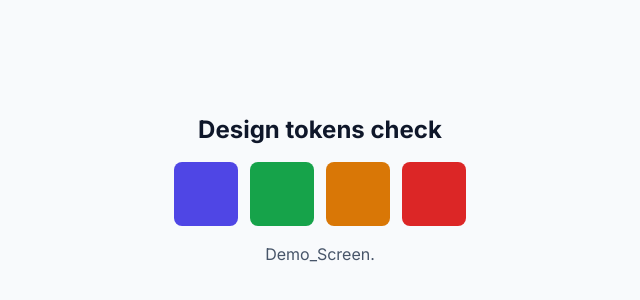
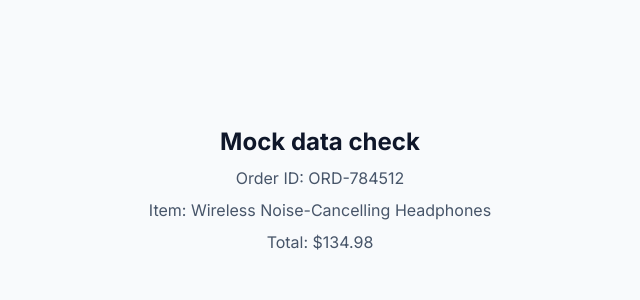
Before and after one commit to fozayelibnayaz/order-tracking-screen, a React (Vite) app: page / in a window 1280 px wide. Shown: the part 210-510 px from the top of the page, without its empty margins (320-960 px from the left). Built offline with nearby package versions, Linux system fonts and the light colour scheme.

Commit message:
add mock order data for on-time, delayed, not-received, and pending states

```diff
--- a/src/App.jsx
+++ b/src/App.jsx
@@ -1,14 +1,14 @@
+import { mockOrders } from "./data/mockOrders"
+
 function App() {
+  const order = mockOrders.onTime
+
   return (
-    <div className="min-h-screen flex flex-col items-center justify-center gap-4 p-6">
-      <h1 className="text-2xl font-bold text-ink-900">Design tokens check</h1>
-      <div className="flex gap-3">
-        <div className="w-16 h-16 rounded-lg bg-brand-600" />
-        <div className="w-16 h-16 rounded-lg bg-success-600" />
-        <div className="w-16 h-16 rounded-lg bg-warning-600" />
-        <div className="w-16 h-16 rounded-lg bg-danger-600" />
-      </div>
-      <p className="text-ink-600">Demo_Screen.</p>
+    <div className="min-h-screen flex flex-col items-center justify-center gap-2 p-6 text-center">
+      <h1 className="text-2xl font-bold text-ink-900">Mock data check</h1>
+      <p className="text-ink-600">Order ID: {order.id}</p>
+      <p className="text-ink-600">Item: {order.items[0].name}</p>
+      <p className="text-ink-600">Total: ${order.total}</p>
     </div>
   )
 }
--- /dev/null
+++ b/src/data/mockOrders.js
@@ -0,0 +1,148 @@
+// STEPS describes the 4 stages every order goes through, in order.
+// We use "key" internally in code, and "label" for what the user reads.
+export const STEPS = [
+  { key: "processing", label: "Processing" },
+  { key: "shipped", label: "Shipped" },
+  { key: "out_for_delivery", label: "Out for Delivery" },
+  { key: "delivered", label: "Delivered" },
+]
+
+// Shared support contact info, used by the "Contact Support" component later.
+export const SUPPORT_INFO = {
+  phone: "+880 1234-567890",
+  email: "support@shopnow.example",
+  chatAvailable: true,
+}
+
+// Each order below has the same shape, so any component can work with any of them:
+// - currentStep: index into STEPS (0 = Processing, 3 = Delivered)
+// - trackingAvailable: false means we don't have carrier info yet
+// - timeline: only the steps that have actually happened, with a real timestamp
+export const mockOrders = {
+  // 1) Normal case: order is progressing fine, on schedule
+  onTime: {
+    id: "ORD-784512",
+    placedAt: "2026-09-22T09:15:00",
+    items: [
+      {
+        id: 1,
+        name: "Wireless Noise-Cancelling Headphones",
+        variant: "Midnight Black",
+        qty: 1,
+        price: 129.99,
+        emoji: "🎧",
+      },
+    ],
+    subtotal: 129.99,
+    shippingFee: 4.99,
+    total: 134.98,
+    shippingAddress: "4/A Road 7, Dhanmondi, Dhaka 1209",
+    carrier: { name: "Swift Logistics", trackingNumber: "SL29384710BD" },
+    currentStep: 2, // out_for_delivery
+    trackingAvailable: true,
+    isDelayed: false,
+    deliveredButNotReceived: false,
+    estimatedDelivery: { date: "2026-09-26", window: "2:00 PM - 6:00 PM" },
+    timeline: [
+      { key: "processing", timestamp: "2026-09-22T09:20:00", note: "Order confirmed and payment received" },
+      { key: "shipped", timestamp: "2026-09-23T14:05:00", note: "Package handed to courier" },
+      { key: "out_for_delivery", timestamp: "2026-09-26T08:10:00", note: "Out for delivery with Swift Logistics" },
+    ],
+  },
+
+  // 2) Delayed: estimated window already passed
+  delayed: {
+    id: "ORD-784513",
+    placedAt: "2026-09-19T11:00:00",
+    items: [
+      {
+        id: 1,
+        name: "Stainless Steel Pour-Over Coffee Set",
+        variant: "Standard",
+        qty: 1,
+        price: 42.5,
+        emoji: "☕",
+      },
+    ],
+    subtotal: 42.5,
+    shippingFee: 3.99,
+    total: 46.49,
+    shippingAddress: "House 12, Road 3, Banani, Dhaka 1213",
+    carrier: { name: "Metro Express", trackingNumber: "ME88213094BD" },
+    currentStep: 2, // still out_for_delivery, stuck
+    trackingAvailable: true,
+    isDelayed: true,
+    delayReason: "Weather disruption at the regional sorting hub",
+    deliveredButNotReceived: false,
+    estimatedDelivery: { date: "2026-09-24", window: "10:00 AM - 2:00 PM" }, // in the past
+    newEstimatedDelivery: { date: "2026-09-29", window: "2:00 PM - 6:00 PM" },
+    timeline: [
+      { key: "processing", timestamp: "2026-09-19T11:10:00", note: "Order confirmed and payment received" },
+      { key: "shipped", timestamp: "2026-09-20T16:30:00", note: "Package handed to courier" },
+      { key: "out_for_delivery", timestamp: "2026-09-24T09:00:00", note: "Delayed at regional hub due to weather" },
+    ],
+  },
+
+  // 3) Delivered, but the customer says they never got it
+  deliveredNotReceived: {
+    id: "ORD-784514",
+    placedAt: "2026-09-18T15:45:00",
+    items: [
+      {
+        id: 1,
+        name: "Running Shoes",
+        variant: "Size 9 / Grey",
+        qty: 1,
+        price: 89.0,
+        emoji: "👟",
+      },
+    ],
+    subtotal: 89.0,
+    shippingFee: 0,
+    total: 89.0,
+    shippingAddress: "Flat 6B, Gulshan Avenue, Dhaka 1212",
+    carrier: { name: "Swift Logistics", trackingNumber: "SL10982734BD" },
+    currentStep: 3, // delivered
+    trackingAvailable: true,
+    isDelayed: false,
+    deliveredButNotReceived: true,
+    deliveredAt: "2026-09-24T17:20:00",
+    deliveryProofNote: "Left at front door (per courier note)",
+    estimatedDelivery: { date: "2026-09-24", window: "2:00 PM - 6:00 PM" },
+    timeline: [
+      { key: "processing", timestamp: "2026-09-18T15:50:00", note: "Order confirmed and payment received" },
+      { key: "shipped", timestamp: "2026-09-19T12:00:00", note: "Package handed to courier" },
+      { key: "out_for_delivery", timestamp: "2026-09-24T09:30:00", note: "Out for delivery with Swift Logistics" },
+      { key: "delivered", timestamp: "2026-09-24T17:20:00", note: "Marked delivered - left at front door" },
+    ],
+  },
+
+  // 4) Tracking not available yet: order is real, just no carrier info yet
+  trackingPending: {
+    id: "ORD-784515",
+    placedAt: "2026-09-26T07:05:00",
+    items: [
+      {
+        id: 1,
+        name: "Ceramic Plant Pot Set (3-Piece)",
+        variant: "Terracotta",
+        qty: 1,
+        price: 24.99,
+        emoji: "🪴",
+      },
+    ],
+    subtotal: 24.99,
+    shippingFee: 3.5,
+    total: 28.49,
+    shippingAddress: "3rd Floor, Road 11, Uttara, Dhaka 1230",
+    carrier: null,
+    currentStep: 0, // processing
+    trackingAvailable: false,
+    isDelayed: false,
+    deliveredButNotReceived: false,
+    estimatedDelivery: { date: "2026-09-30", window: "Estimate coming soon" },
+    timeline: [
+      { key: "processing", timestamp: "2026-09-26T07:10:00", note: "Order confirmed and payment received" },
+    ],
+  },
+}
```
